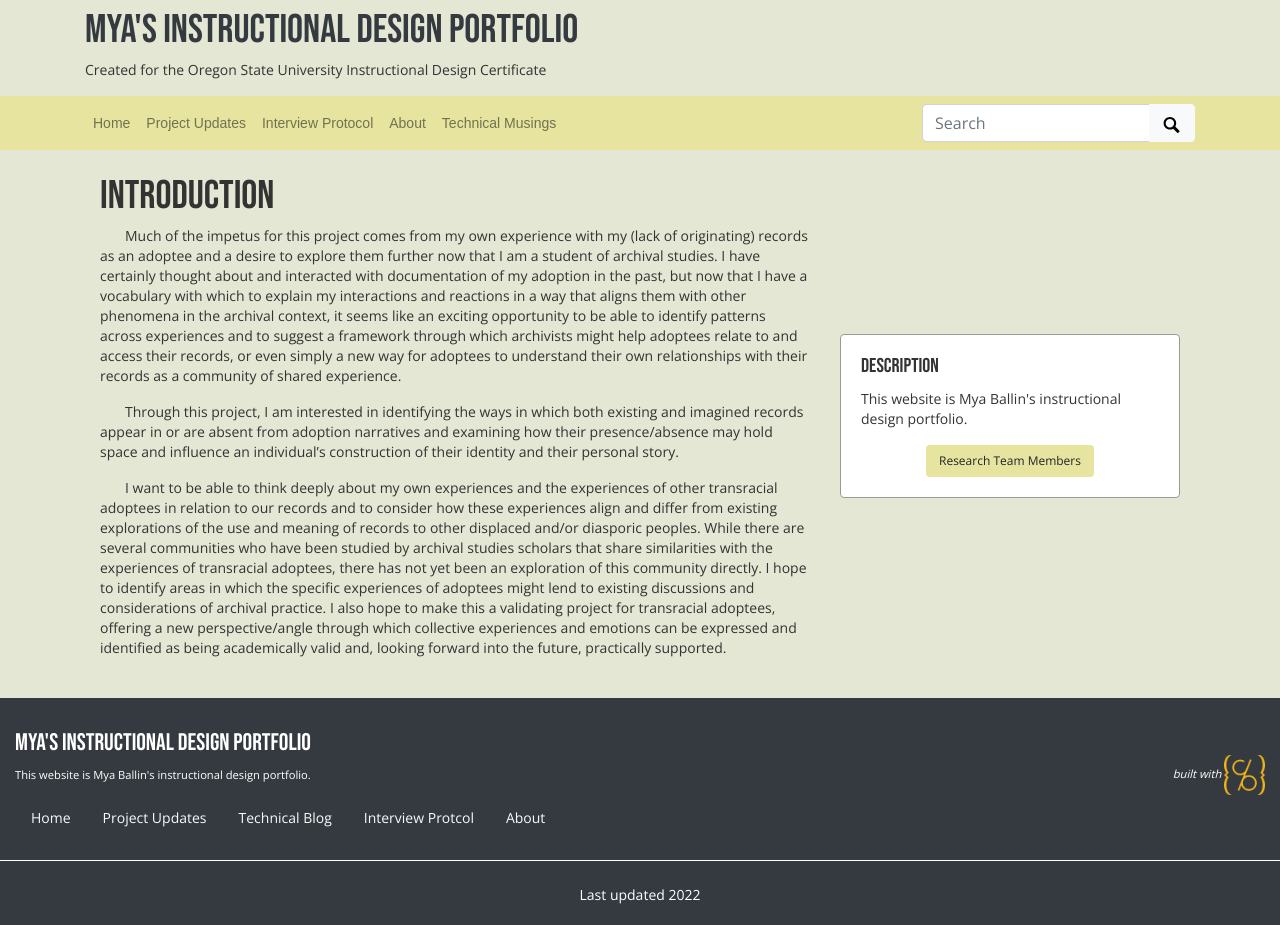
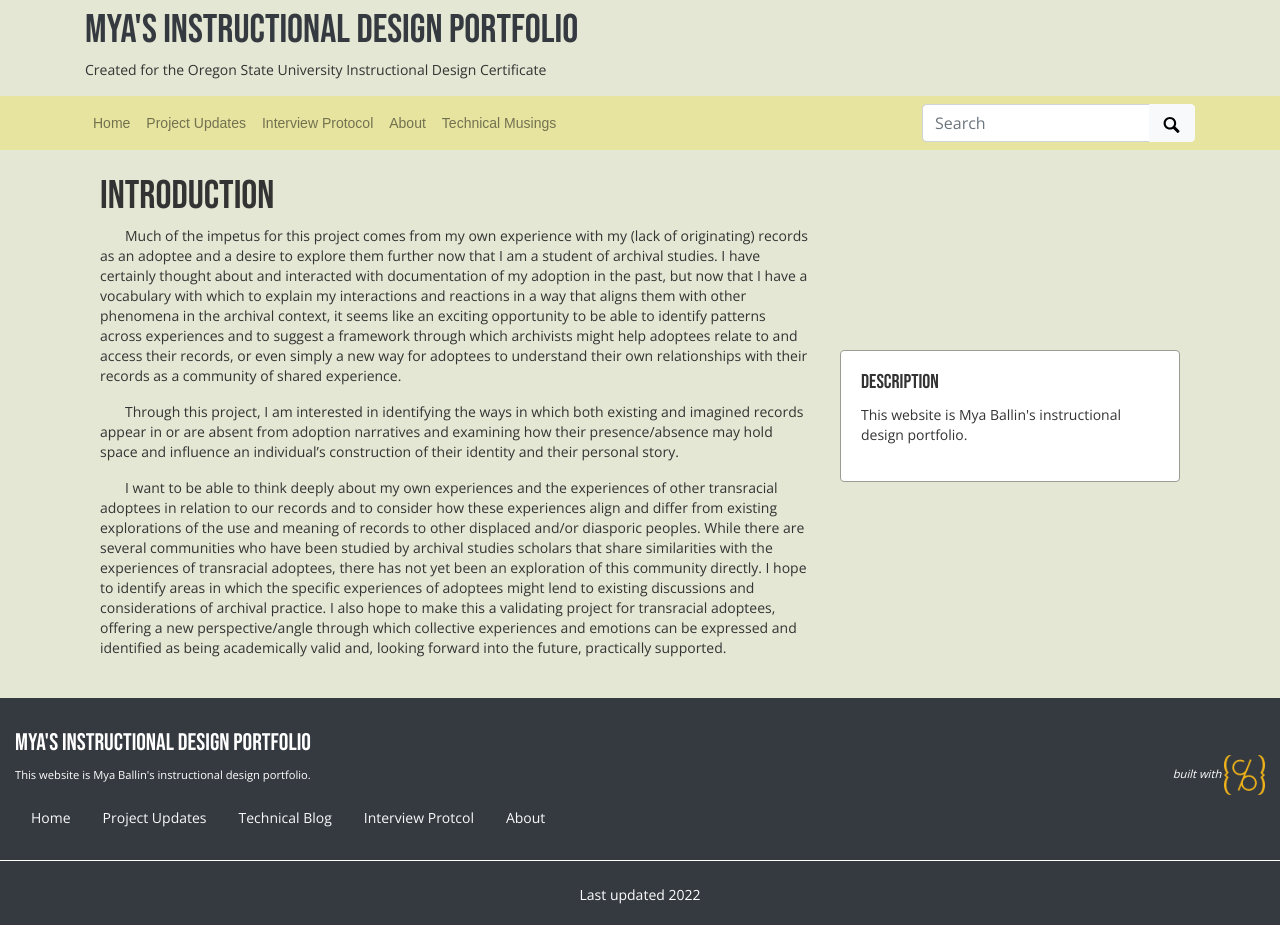
Before and after one commit to mxballin/instructional-design, a Jekyll site: the page built from index.md, in a window 1280 px wide. Built offline with Jekyll 4.4.1, drawn with Linux system fonts in a browser that asks for light colours; some web fonts are replaced.

Commit message:
Update description.html

```diff
--- a/_includes/index/description.html
+++ b/_includes/index/description.html
@@ -3,7 +3,6 @@
     <h5 class="card-title">Description</h5>
     <p class="card-text">{{ site.description }}</p>
     <div class="row justify-content-center">
- {% include index/homepage-modal.html %}
     </div>
   </div>
 </div>
```
